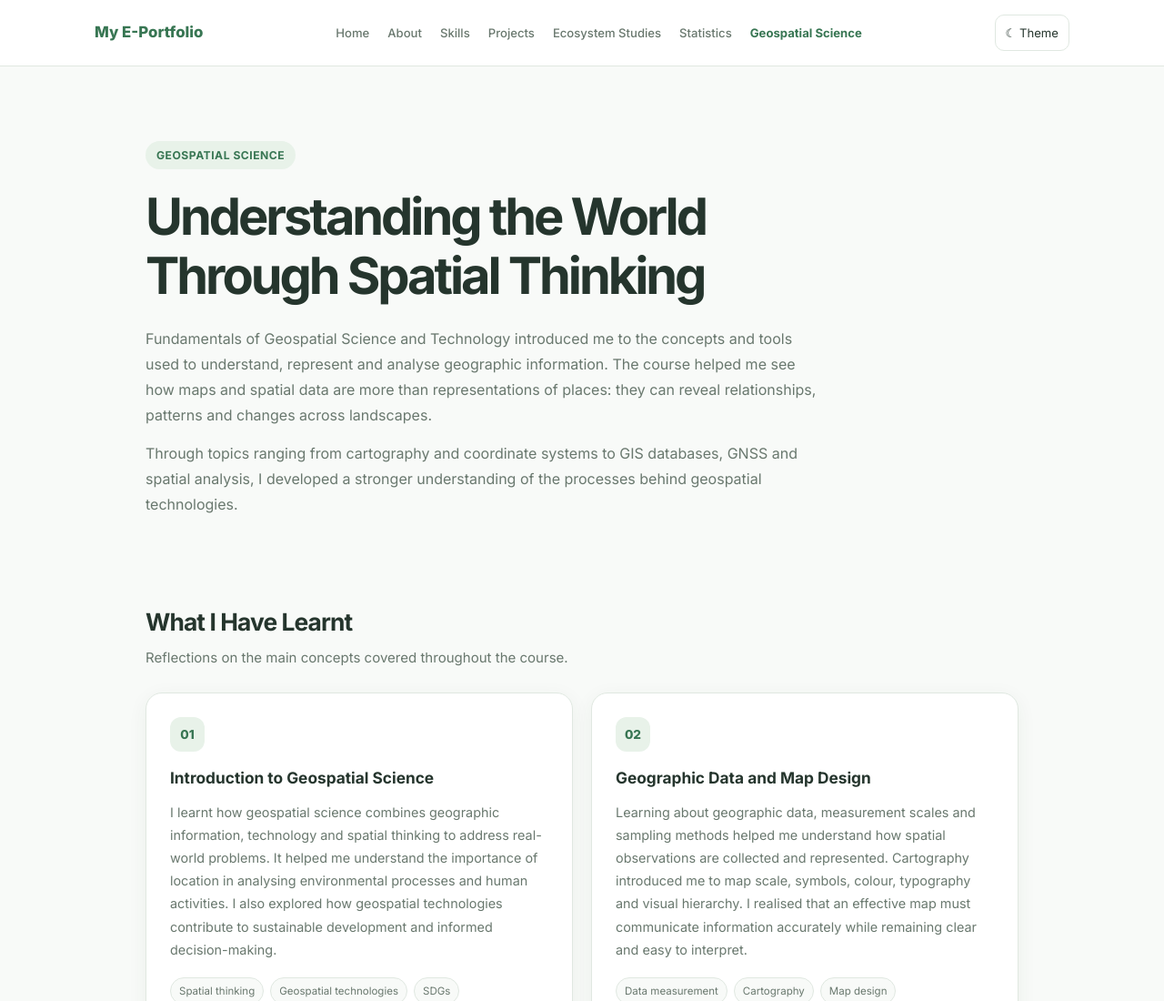
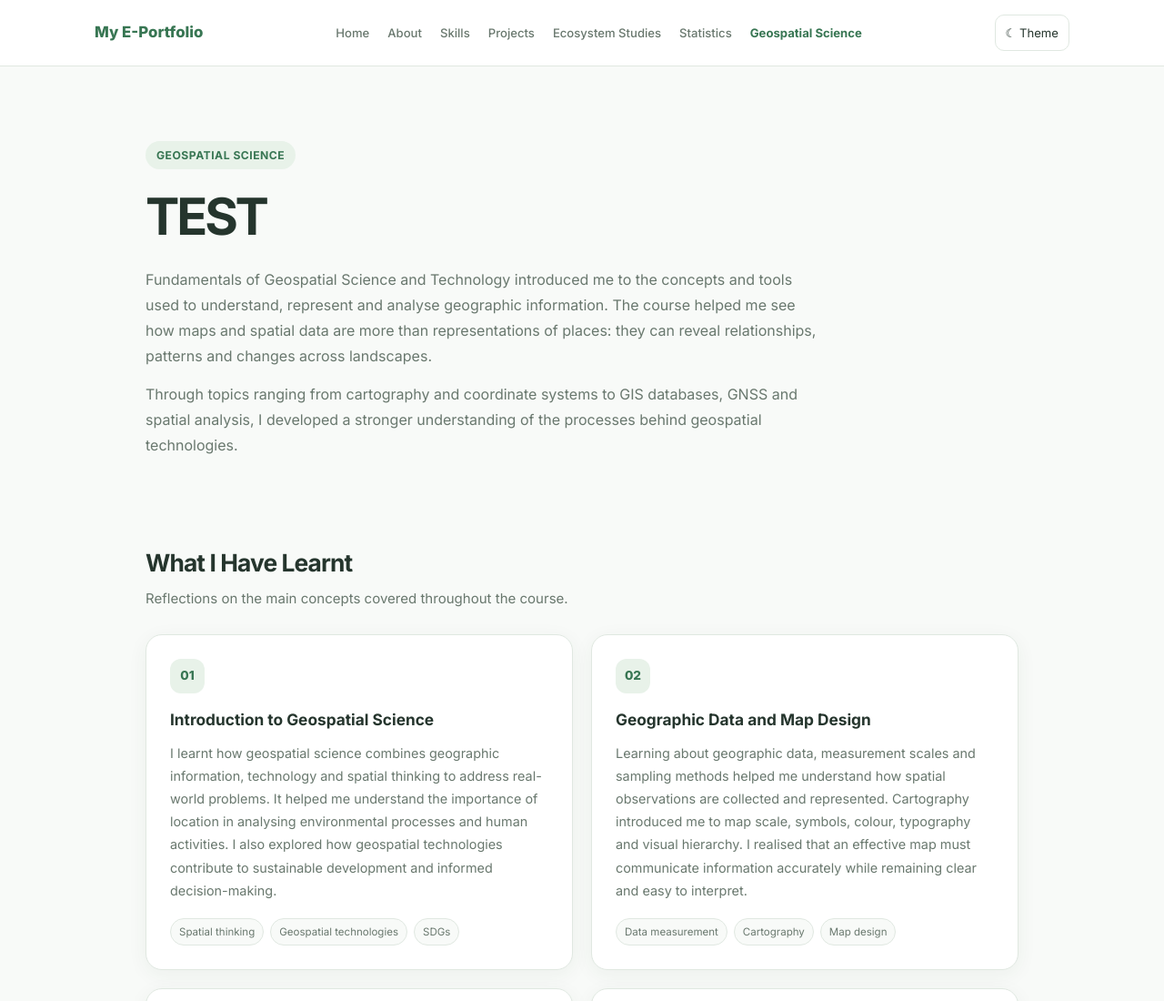
Before and after one commit to devashree-rajebahadur/gis-portfolio, a plain HTML site: page fgs-reflections.html in a window 1280 px wide. Shown: the top 1100 px of the page at 91% size. Drawn offline with Linux system fonts and the light colour scheme.

Commit message:
Update fgs-reflections.html

```diff
--- a/fgs-reflections.html
+++ b/fgs-reflections.html
@@ -536,7 +536,7 @@
         Geospatial Science
         </span>
 
-        <h1>Understanding the World Through Spatial Thinking</h1>
+        <h1>TEST</h1>
 
         <p>
           Fundamentals of Geospatial Science and Technology introduced
```
